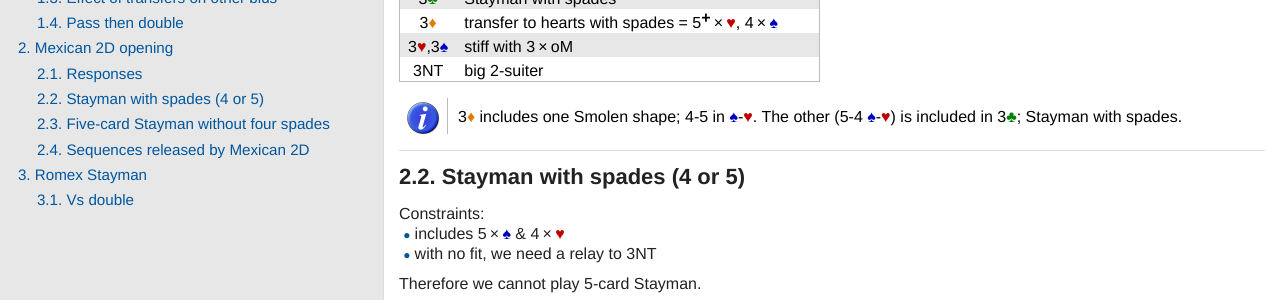
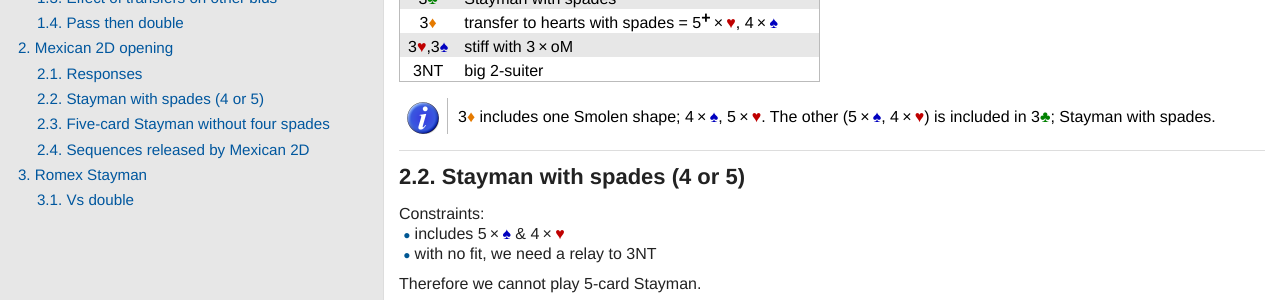
Before and after one commit to kjraywood/kjraywood.github.io, a Jekyll site: the page rbsys/staging.html, which Jekyll copies as it is, in a window 1280 px wide and 900 px high, scrolled down 1389 px. Shown: the part 152-452 px from the top of the window. Built offline with Jekyll 4.4.1, drawn with Linux system fonts in a browser that asks for light colours.

Commit message:
another spacing tweak

```diff
--- a/rbsys/staging.html
+++ b/rbsys/staging.html
@@ -256,7 +256,7 @@ strain in which we are likely to play.</p>
 <img src="../icons/note.png" alt="Note">
 </td>
 <td class="content">
-3<span class="cardsuit orange">&#x2666;</span> includes one Smolen shape; 4-5 in <span class="cardsuit blue">&#x2660;</span>-<span class="cardsuit red">&#x2665;</span>. The other (5-4 <span class="cardsuit blue">&#x2660;</span>-<span class="cardsuit red">&#x2665;</span>)
+3<span class="cardsuit orange">&#x2666;</span> includes one Smolen shape; 4&thinsp;&times;&thinsp;<span class="cardsuit blue">&#x2660;</span>, 5&thinsp;&times;&thinsp;<span class="cardsuit red">&#x2665;</span>. The other (5&thinsp;&times;&thinsp;<span class="cardsuit blue">&#x2660;</span>, 4&thinsp;&times;&thinsp;<span class="cardsuit red">&#x2665;</span>)
        is included in 3<span class="cardsuit green">&#x2663;</span>; Stayman with spades.
 </td>
 </tr>
```
